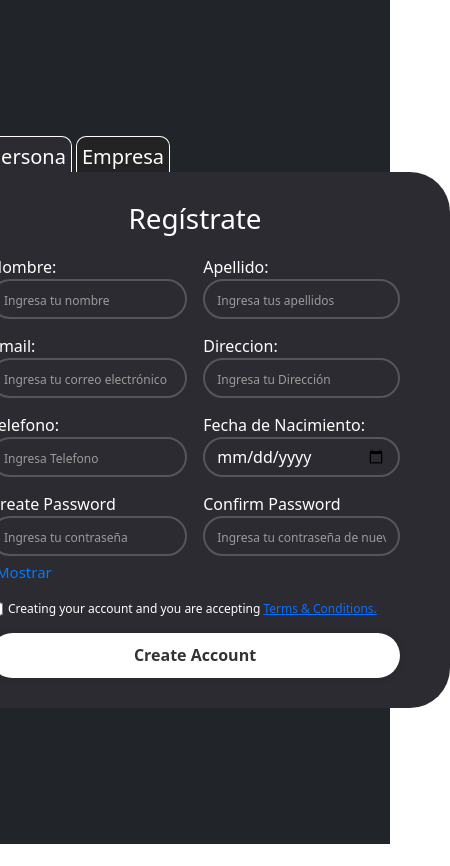
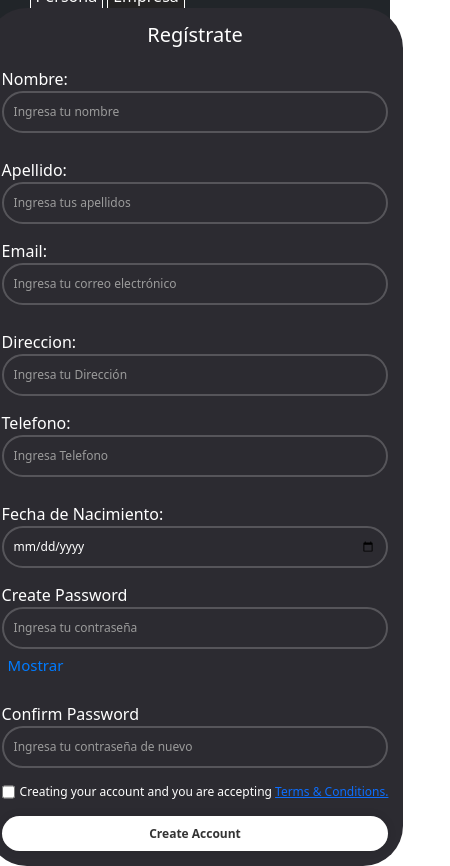
Before and after one commit to No-Country-simulation/c20-17-m-node-react, a React (Vite) app in the folder web/: page /register in a window 390 px wide. Shown: the whole page, 450 px wide, since content can reach past the window. Before the commit the page ends 844 px from the top, so only its background shows below. Built offline with nearby package versions, Linux system fonts and the light colour scheme.

Commit message:
Cambios ysa

```diff
--- a/web/index.html
+++ b/web/index.html
@@ -1,10 +1,12 @@
 <!DOCTYPE html>
 <html lang="en">
+
   <head>
     <meta charset="UTF-8" />
     <!-- <link rel="icon" type="image/svg+xml" href="/vite.svg" /> -->
     <meta name="viewport" content="width=device-width, initial-scale=1.0" />
     <title>NoaBank</title>
+    <link rel="icon" href="./src/assets/logo.png">
   </head>
   <body>
     <div id="root"></div>
--- a/web/src/dashboard/css/Dashboard.module.css
+++ b/web/src/dashboard/css/Dashboard.module.css
@@ -1,5 +1,5 @@
-p,
-h3 {
+/* Estilos generales */
+p, h3 {
   margin: 0;
 }
 
@@ -10,6 +10,8 @@ h3 {
   flex-direction: column;
   height: 100vh;
 }
+
+/* Logo */
 .containerlogo {
   display: flex;
 }
@@ -28,6 +30,7 @@ h3 {
   height: 30px;
   width: 50px;
 }
+
 .logo img {
   padding-top: 4px;
   width: 60px;
@@ -38,6 +41,7 @@ h3 {
   align-items: center;
 }
 
+/* Navbar */
 .navBar {
   display: flex;
   gap: 20px;
@@ -69,19 +73,16 @@ h3 {
   justify-content: center;
 }
 
-/* -------------------MAIN --------------------------------- */
-
+/* Main */
 .main {
   background-color: rgb(33, 37, 41);
 }
 
-/* -------------------- BIENVENIDA ----------------- */
-
+/* Bienvenida */
 .welcome {
   display: flex;
   justify-content: space-between;
   align-items: center;
-  /*  border: 1px solid; */
   padding: 0 50px;
   height: 100px;
 }
@@ -94,9 +95,8 @@ h3 {
   margin: 0px;
 }
 
-/* ---------------------- mostrar cuentas ------------------------ */
-.containermain {
-}
+/* Mostrar cuentas */
+.containermain {}
 
 .accountscontainer {
   display: flex;
@@ -110,6 +110,7 @@ h3 {
   cursor: pointer;
   color: white;
 }
+
 .eye:hover {
   color: #6e6f6f;
 }
@@ -161,8 +162,7 @@ h3 {
   gap: 2rem;
 }
 
-/* --------------------- TRANSFERENCIAS ----------------- */
-
+/* Transferencias */
 .transactions {
   padding: 10px 20px 20px 20px;
   display: flex;
@@ -214,8 +214,7 @@ h3 {
   padding: 5px 20px;
 }
 
-/* ------------------------------ FOOTER --------------------------------- */
-
+/* Footer */
 .footer {
   display: flex;
   align-items: center;
@@ -229,6 +228,9 @@ h3 {
   margin: 0;
 }
 
+/* Media queries para responsividad */
+
+/* Pantallas pequeñas (móviles) */
 @media screen and (max-width: 550px) {
   .navBar {
     position: absolute;
@@ -253,6 +255,7 @@ h3 {
   }
 }
 
+/* Pantallas medianas (tablets) */
 @media screen and (min-width: 550px) {
   .containermain {
     display: flex;
@@ -265,7 +268,7 @@ h3 {
   }
 }
 
-/* (de 1024px para arriba se activa) */
+/* Pantallas grandes (desktop) */
 @media screen and (min-width: 1024px) {
   .main {
     height: 630px;
@@ -283,6 +286,7 @@ h3 {
     flex-direction: column;
     align-items: center;
   }
+
   .containerwelcome {
     width: 1130px;
   }
@@ -290,9 +294,11 @@ h3 {
   .welcome {
     padding: 0 10px;
   }
+
   .welcome img {
     width: 100px;
   }
+
   .logo {
     width: 30px;
   }
--- a/web/src/dashboard/css/DashboardTransferences.module.css
+++ b/web/src/dashboard/css/DashboardTransferences.module.css
@@ -4,13 +4,12 @@
   display: flex;
   justify-content: space-between;
   align-items: center;
-  /*  border: 1px solid; */
-  padding: 0 50px;
+  padding: 0 20px; /* Reducir padding en pantallas más pequeñas */
   height: 100px;
 }
 
 .welcome img {
-  width: 70px;
+  width: 50px; /* Imagen más pequeña en pantallas pequeñas */
 }
 
 .welcome p {
@@ -20,7 +19,7 @@
 /* --------------------- TRANSFERENCIAS ----------------- */
 
 .transactions {
-  padding: 10px 20px 20px 20px;
+  padding: 10px 10px 20px 10px; /* Padding reducido en pantallas pequeñas */
   display: flex;
   flex-direction: column;
   gap: 10px;
@@ -60,7 +59,7 @@
 }
 
 .transactioncontainer input {
-  width: 70%;
+  width: 100%; /* Ocupa toda la pantalla en móviles */
   background: transparent;
   border: 2px solid rgba(255, 255, 255, 0.2);
   outline: none;
@@ -70,37 +69,42 @@
   padding: 5px 20px;
 }
 
-@media screen and (min-width: 550px) {
+/* Media Queries para pantallas pequeñas */
+@media screen and (max-width: 550px) {
+  .welcome {
+    flex-direction: column; /* Apila los elementos verticalmente */
+    align-items: center;
+    padding: 0 10px;
+  }
+
+  .welcome img {
+    width: 40px; /* Imagen más pequeña en móviles */
+  }
+
   .containermain {
-    display: flex;
-    justify-content: center;
-    width: 100%;
+    flex-direction: column;
+    padding: 10px;
+  }
+
+  .transactioncontainer {
+    width: 100%; /* Ocupa todo el ancho de la pantalla */
+    padding: 10px;
   }
 }
 
-/* (de 1024px para arriba se activa) */
-@media screen and (min-width: 1024px) {
+/* Media Queries para pantallas medianas */
+@media screen and (min-width: 550px) and (max-width: 1024px) {
+  .welcome {
+    padding: 0 20px;
+  }
+
+  .containerTransferences {
+    width: 80%; /* Ajuste de ancho en pantallas medianas */
+  }
 }
 
-@media screen and (min-width: 1130px) {
-  .containerwelcome {
-    width: 1130px;
-  }
-
-  .welcome {
-    padding: 0 10px;
-  }
-  .welcome img {
-    width: 100px;
-  }
-  .logo {
-    width: 30px;
-  }
-
-  .logo img {
-    margin-left: -21px;
-  }
-
+/* Media Queries para pantallas grandes */
+@media screen and (min-width: 1024px) {
   .containerTransferences {
     width: 60%;
     padding: 17px 20px;
@@ -113,7 +117,28 @@
 
   .transactioncontainer {
     width: 40%;
-    padding: 10px;
     padding: 17px 20px;
   }
 }
+
+@media screen and (min-width: 1130px) {
+  .containerwelcome {
+    width: 1130px;
+  }
+
+  .welcome {
+    padding: 0 10px;
+  }
+
+  .welcome img {
+    width: 100px;
+  }
+
+  .logo {
+    width: 30px;
+  }
+
+  .logo img {
+    margin-left: -21px;
+  }
+}
--- a/web/src/dashboard/css/Login.css
+++ b/web/src/dashboard/css/Login.css
@@ -1,7 +1,8 @@
+/* Estilos generales */
 .login {
   overflow: hidden;
   height: 100%;
-  width: 100vh;
+  width: 100vw; /* Cambiado para cubrir toda la pantalla horizontal */
 }
 
 .loginlogo {
@@ -127,3 +128,69 @@
 .register-link p a:hover {
   text-decoration: underline;
 }
+
+/* Media queries para hacer responsivo */
+
+/* Pantallas medianas (tablets, pantallas medianas) */
+@media (max-width: 768px) {
+  .wrapper {
+    width: 90%; /* Ocupa casi todo el ancho */
+    padding: 20px;
+  }
+
+  .wrapper h1 {
+    font-size: 28px; /* Disminuye el tamaño de la fuente */
+  }
+
+  .input-box input {
+    font-size: 14px;
+    padding: 15px 40px 15px 15px; /* Ajusta el padding en pantallas más pequeñas */
+  }
+
+  .input-box .icon {
+    font-size: 14px;
+  }
+}
+
+/* Pantallas pequeñas (móviles) */
+@media (max-width: 576px) {
+  .wrapper {
+    width: 100%; /* Ocupa todo el ancho */
+    padding: 15px;
+  }
+
+  .loginlogo img {
+    height: 80px; /* Reduce el tamaño del logo */
+  }
+
+  .wrapper h1 {
+    font-size: 24px; /* Disminuye el tamaño de la fuente */
+  }
+
+  .input-box input {
+    font-size: 12px; /* Texto más pequeño */
+    padding: 10px 35px 10px 10px; /* Padding reducido */
+  }
+
+  .input-box .icon {
+    font-size: 12px; /* Iconos más pequeños */
+  }
+
+  button {
+    height: 40px; /* Botón más pequeño */
+    font-size: 14px;
+  }
+
+  .remember-forgot {
+    flex-direction: column; /* Reorganiza en columna */
+    align-items: flex-start;
+  }
+
+  .remember-forgot label {
+    margin-bottom: 10px; /* Añade espacio entre checkbox y enlace */
+  }
+
+  .register-link p {
+    font-size: 12px;
+  }
+}
--- a/web/src/dashboard/css/Register.css
+++ b/web/src/dashboard/css/Register.css
@@ -1,3 +1,4 @@
+/* Estilos generales */
 .containerRegister {
   background-color: rgb(33, 37, 41);
   color: #fff;
@@ -9,7 +10,7 @@
   flex-direction: column;
 }
 
-/* -------------- PESTAÑAS ------------------ */
+/* Pestañas */
 .containertabs {
   display: flex;
   justify-content: flex-start;
@@ -41,6 +42,7 @@
   border-bottom: 0px;
 }
 
+/* Tarjeta de registro */
 .register-card {
   width: 510px;
   background: rgb(44, 43, 49);
@@ -121,3 +123,66 @@
   color: #333;
   font-weight: 700;
 }
+
+/* Media queries para hacer responsivo */
+
+/* Pantallas medianas (tablets) */
+@media (max-width: 768px) {
+  .register-card {
+    width: 90%; /* Ocupa casi todo el ancho */
+    padding: 20px;
+  }
+
+  .tablink {
+    font-size: 18px;
+  }
+
+  .register-title {
+    font-size: 24px;
+  }
+
+  .form-control {
+    font-size: 14px;
+    padding: 15px;
+  }
+
+  .btn-primary {
+    height: 40px;
+    font-size: 14px;
+  }
+}
+
+/* Pantallas pequeñas (móviles) */
+@media (max-width: 576px) {
+  .register-card {
+    width: 100%; /* Ocupa todo el ancho */
+    padding: 15px;
+  }
+
+  .tablink {
+    font-size: 16px;
+  }
+
+  .form-control {
+    font-size: 12px;
+    padding: 10px;
+  }
+
+  .register-form .form-row {
+    flex-direction: column; /* Cambia a columna */
+    gap: 10px;
+  }
+
+  .register-form .form-group {
+    width: 100%; /* Ancho completo */
+  }
+
+  .btn-primary {
+    height: 35px;
+    font-size: 12px;
+  }
+
+  .register-title {
+    font-size: 20px;
+  }
+}
```
